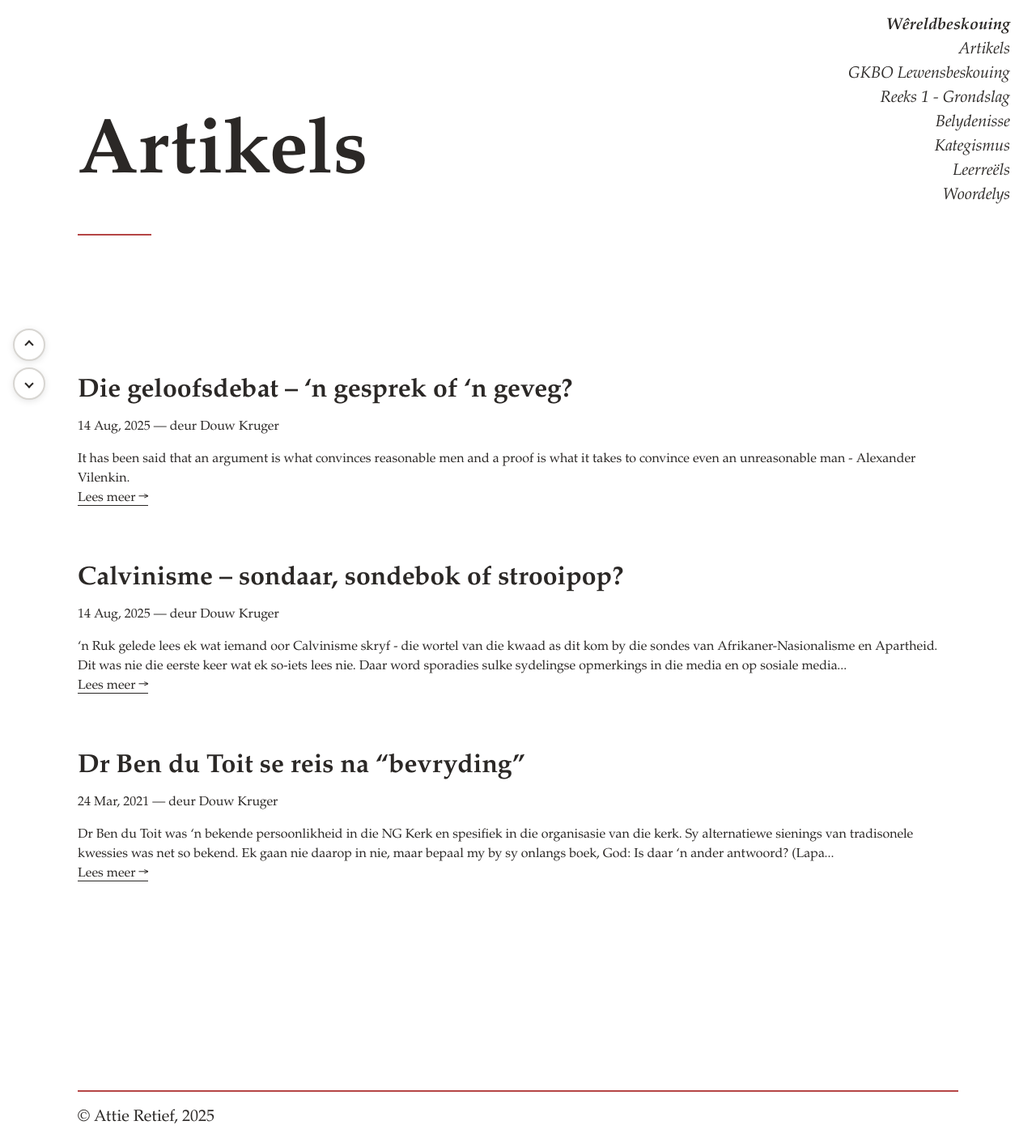
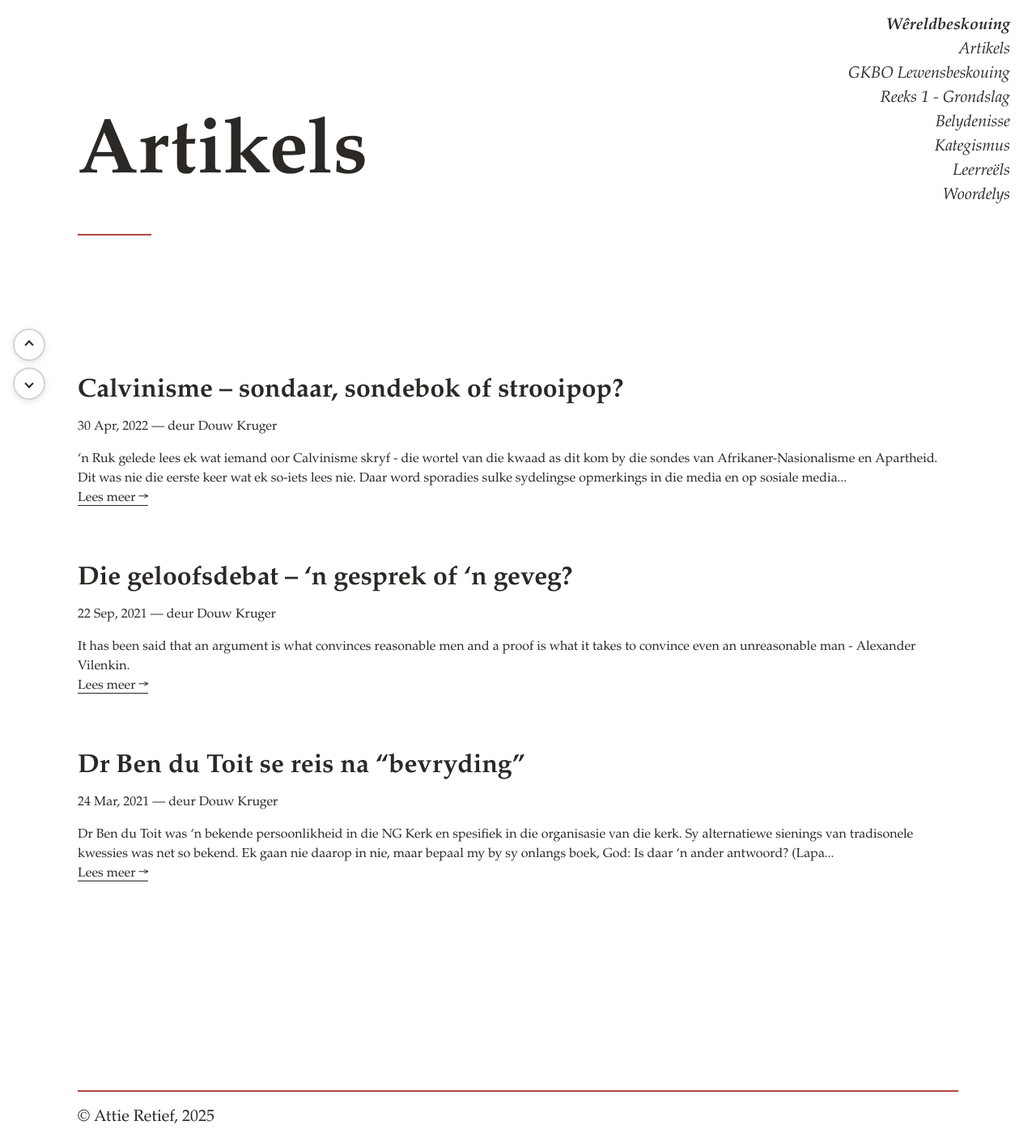
Before and after one commit to attieretief/GKBOReekse, a Jekyll site: the page built from posts.md, in a window 1280 px wide. Shown: the whole page at 81% size. Built offline with Jekyll 4.4.1, drawn with Linux system fonts in a browser that asks for light colours.

Commit message:
Artikel dates

```diff
--- a/_posts/2025-08-14-die-geloofsdebat-gesprek-of-geveg.md
+++ b/_posts/2021-09-22-die-geloofsdebat-gesprek-of-geveg.md
@@ -1,7 +1,7 @@
 ---
 layout: post
 title: "Die geloofsdebat – ‘n gesprek of ‘n geveg?"
-date: 2025-08-14
+date: 2021-09-22
 categories: [menings, geloof]
 tags: ["geloofsdebat", "skepping", "rede"]
 author: Douw Kruger
--- a/_posts/2025-08-14-calvinisme-sondaar-sondebok-of-strooipop.md
+++ b/_posts/2022-04-30-calvinisme-sondaar-sondebok-of-strooipop.md
@@ -1,7 +1,7 @@
 ---
 layout: post
 title: "Calvinisme – sondaar, sondebok of strooipop?"
-date: 2025-08-14
+date: 2022-04-30
 categories: [menings, geskiedenis]
 tags: ["Calvinisme", "Afrikaner-Nasionalisme", "Dooyeweerd"]
 author: Douw Kruger
```
